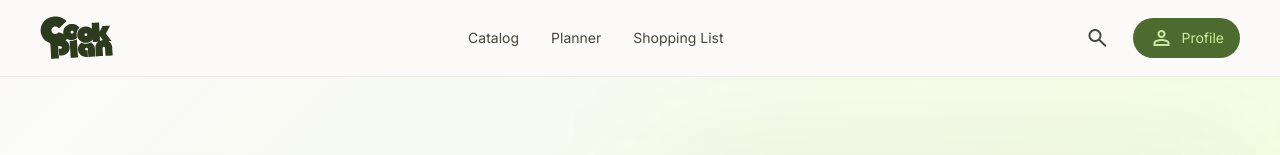
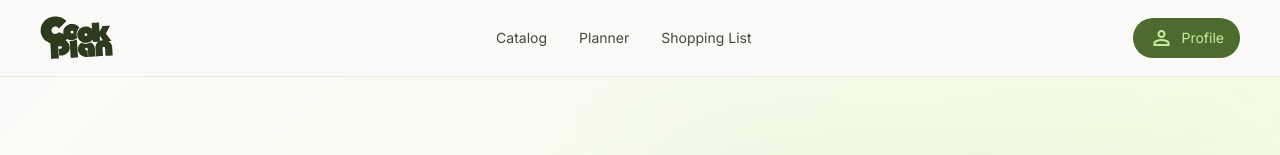
Before and after one commit to LeonardoTralala/CookPlan-Pimnas-2026, a React (Vite) app: page / in a window 1280 px wide. Shown: the top 155 px of the page. Built offline with nearby package versions, Linux system fonts and the light colour scheme; grey boxes are pictures that could not be loaded.

Commit message:
"perbaikan-1"

```diff
--- a/src/App.jsx
+++ b/src/App.jsx
@@ -6,6 +6,7 @@ import UserProfile from './pages/UserProfile';
 import TeamProfile from './pages/TeamProfile';
 import ShoppingList from './pages/ShoppingList';
 import { Toast } from './components/Toast.jsx';
+import { usePlan } from './hooks/usePlan.js';
 
 const DAYS = ['Senin', 'Selasa', 'Rabu', 'Kamis', 'Jumat', 'Sabtu', 'Minggu'];
 const MEAL_TYPES = ['breakfast', 'lunch', 'dinner'];
@@ -27,6 +28,7 @@ function isValidPlanShape(plan) {
 }
 
 function App() {
+  const { showToast } = usePlan();
   const [activeTab, setActiveTab] = useState('overview');
 
   const [weeklyPlan, setWeeklyPlan] = useState(() => {
@@ -195,9 +197,9 @@ function App() {
           <div className="flex flex-col items-center md:items-end gap-6">
             <div className="flex flex-wrap justify-center gap-6 text-xs md:text-sm font-semibold text-on-surface-variant">
               <button onClick={() => setActiveTab('about')} className="hover:text-primary transition-colors cursor-pointer">About Us</button>
-              <a href="#" className="hover:text-primary transition-colors">Support</a>
-              <a href="#" className="hover:text-primary transition-colors">Privacy Policy</a>
-              <a href="#" className="hover:text-primary transition-colors">Terms of Service</a>
+              <button onClick={() => showToast('Halaman "Support" segera hadir')} className="hover:text-primary transition-colors cursor-pointer">Support</button>
+              <button onClick={() => showToast('Halaman "Privacy Policy" segera hadir')} className="hover:text-primary transition-colors cursor-pointer">Privacy Policy</button>
+              <button onClick={() => showToast('Halaman "Terms of Service" segera hadir')} className="hover:text-primary transition-colors cursor-pointer">Terms of Service</button>
             </div>
             <p className="text-[10px] md:text-xs text-on-surface-variant/80">
               © 2026 CookPlan All rights reserved.
--- a/src/components/FeaturedRecipes.jsx
+++ b/src/components/FeaturedRecipes.jsx
@@ -2,17 +2,11 @@ import { RecipeCard } from "./RecipeCard.jsx";
 import { usePlan } from "../hooks/usePlan.js";
 import { initialRecipes } from "../utils/recipes.js";
 
-export function FeaturedRecipes({ searchQuery = "", onNavigate }) {
+export function FeaturedRecipes({ onNavigate }) {
   const { showToast } = usePlan();
 
   const seeAll = () =>
     onNavigate ? onNavigate("catalog") : showToast("Katalog lengkap resep sedang disiapkan!");
-
-  const query = searchQuery.toLowerCase();
-  const filteredRecipes = initialRecipes.filter(
-    (recipe) =>
-      recipe.name.toLowerCase().includes(query) || recipe.tag.toLowerCase().includes(query)
-  );
 
   return (
     <section id="recipes" className="py-24 bg-canvas-white px-margin-mobile md:px-margin-desktop">
@@ -35,17 +29,9 @@ export function FeaturedRecipes({ searchQuery = "", onNavigate }) {
       </div>
 
       <div className="max-w-container-max mx-auto grid md:grid-cols-3 gap-8">
-        {filteredRecipes.length > 0 ? (
-          filteredRecipes.map((recipe) => <RecipeCard key={recipe.id} recipe={recipe} />)
-        ) : (
-          <div className="col-span-full text-center py-12 text-on-surface-variant">
-            <span className="material-symbols-outlined text-5xl mb-3 text-outline">search_off</span>
-            <p className="text-lg font-semibold">Resep tidak ditemukan</p>
-            <p className="text-sm mt-1">
-              Coba cari kata kunci lain seperti "Vegan" atau "Gado-Gado"
-            </p>
-          </div>
-        )}
+        {initialRecipes.map((recipe) => (
+          <RecipeCard key={recipe.id} recipe={recipe} />
+        ))}
       </div>
     </section>
   );
--- a/src/components/Navbar.jsx
+++ b/src/components/Navbar.jsx
@@ -6,20 +6,12 @@ import { scrollToSection, scrollToTop } from "../utils/scroll.js";
 
 // Sticky top navigation: brand, section links, search, shopping counter & profile.
 // `onNavigate(tab)` routes into the app tabs; falls back to in-page scrolling.
-export function Navbar({ searchQuery, onSearchChange, onNavigate }) {
+export function Navbar({ onNavigate }) {
   const { addedRecipes, showToast } = usePlan();
-  const [showSearchInput, setShowSearchInput] = useState(false);
   const [showProfileModal, setShowProfileModal] = useState(false);
 
   const goCatalog = () => (onNavigate ? onNavigate("catalog") : scrollToSection("recipes"));
   const goPlanner = () => (onNavigate ? onNavigate("planner") : scrollToSection("how-it-works"));
-
-  const toggleSearch = () => {
-    setShowSearchInput((open) => {
-      if (open) onSearchChange("");
-      return !open;
-    });
-  };
 
   const handleShoppingList = () => {
     if (addedRecipes.length > 0) {
@@ -66,23 +58,6 @@ export function Navbar({ searchQuery, onSearchChange, onNavigate }) {
         </div>
 
         <div className="flex items-center gap-4">
-          <div className="relative flex items-center">
-            {showSearchInput && (
-              <input
-                type="text"
-                placeholder="Cari resep..."
-                value={searchQuery}
-                onChange={(e) => onSearchChange(e.target.value)}
-                className="px-4 py-1.5 pr-8 border border-outline rounded-full text-sm focus:outline-none focus:ring-1 focus:ring-primary w-40 sm:w-48 animate-fade-in"
-              />
-            )}
-            <button
-              onClick={toggleSearch}
-              className="material-symbols-outlined p-2 text-on-surface-variant hover:bg-surface-container-low rounded-full transition-all cursor-pointer"
-            >
-              {showSearchInput ? "close" : "search"}
-            </button>
-          </div>
           <button
             onClick={() => setShowProfileModal(true)}
             className="flex items-center gap-2 px-4 py-2 rounded-full bg-primary-container text-on-primary-container font-label-md text-label-md active:scale-95 duration-150 ease-in-out cursor-pointer"
--- a/src/pages/LandingPage.jsx
+++ b/src/pages/LandingPage.jsx
@@ -1,4 +1,3 @@
-import { useState } from "react";
 import { Navbar } from "../components/Navbar.jsx";
 import { Hero } from "../components/Hero.jsx";
 import { HowItWorks } from "../components/HowItWorks.jsx";
@@ -14,20 +13,14 @@ import { Toast } from "../components/Toast.jsx";
 // nav links & CTAs jump into the app's tabs (catalog/planner/profile); when it
 // is omitted the buttons fall back to in-page smooth scrolling.
 export function LandingPage({ onNavigate }) {
-  const [searchQuery, setSearchQuery] = useState("");
-
   return (
     <div className="font-body-md text-on-surface bg-canvas-white min-h-screen flex flex-col antialiased">
-      <Navbar
-        searchQuery={searchQuery}
-        onSearchChange={setSearchQuery}
-        onNavigate={onNavigate}
-      />
+      <Navbar onNavigate={onNavigate} />
       <main className="flex-grow">
         <Hero onNavigate={onNavigate} />
         <HowItWorks />
         <WhyCookPlan />
-        <FeaturedRecipes searchQuery={searchQuery} onNavigate={onNavigate} />
+        <FeaturedRecipes onNavigate={onNavigate} />
         <FinalCTA onNavigate={onNavigate} />
       </main>
       <Footer />
--- a/src/pages/RecipeCatalog.jsx
+++ b/src/pages/RecipeCatalog.jsx
@@ -349,7 +349,10 @@ function RecipeCatalog({ onAddToPlan }) {
         {/* Load More Button */}
         {filteredRecipes.length > 0 && (
           <div className="mt-16 text-center">
-            <button className="px-8 py-3 rounded-full border border-secondary text-secondary font-bold hover:bg-secondary-container/20 transition-all cursor-pointer">
+            <button
+              onClick={() => showToast('Lebih banyak resep akan segera ditambahkan!')}
+              className="px-8 py-3 rounded-full border border-secondary text-secondary font-bold hover:bg-secondary-container/20 transition-all cursor-pointer"
+            >
               Load More Recipes
             </button>
           </div>
```
Also changed, not shown: 1 other file (tests, documents, lock files or other folders).
